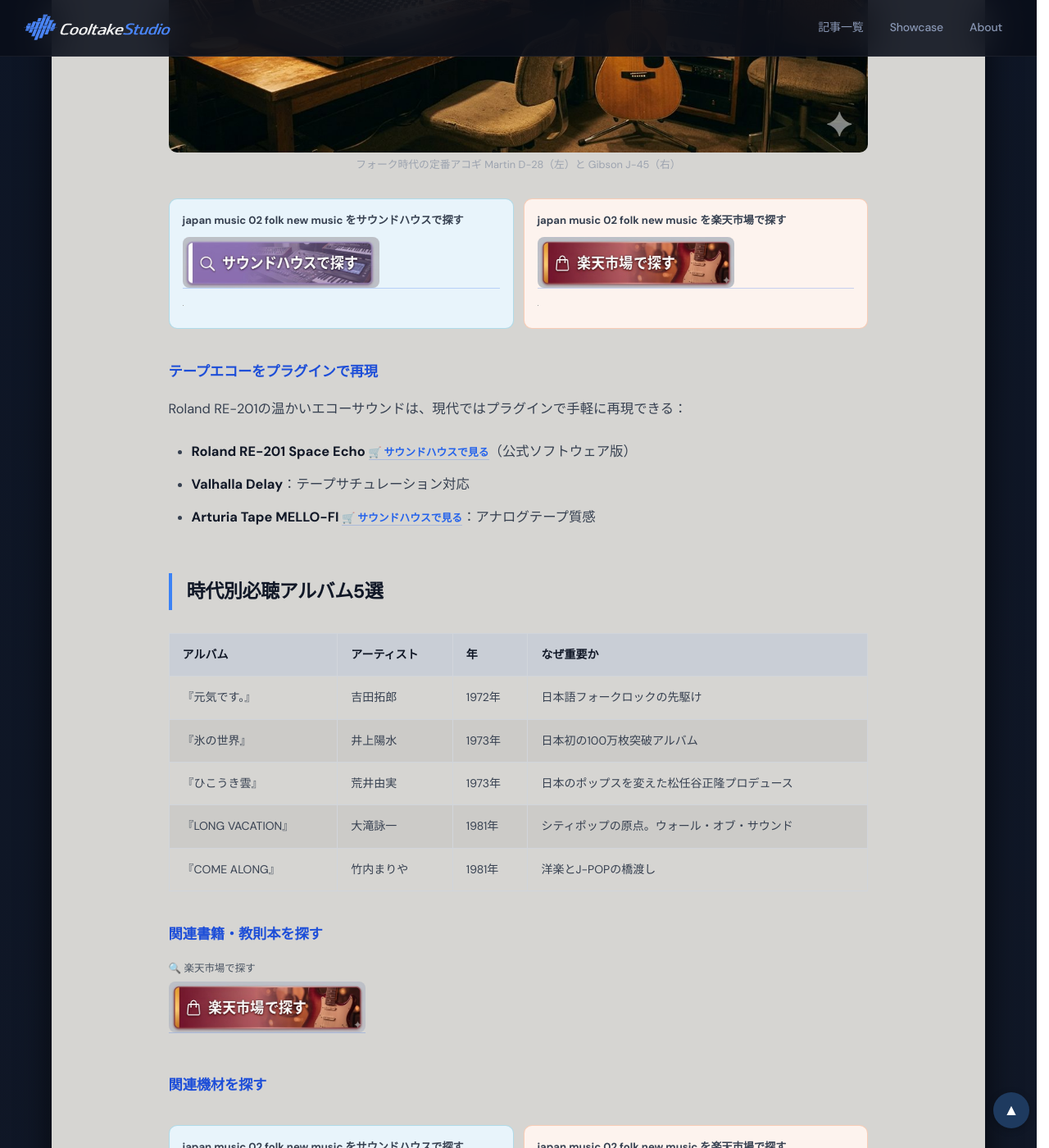
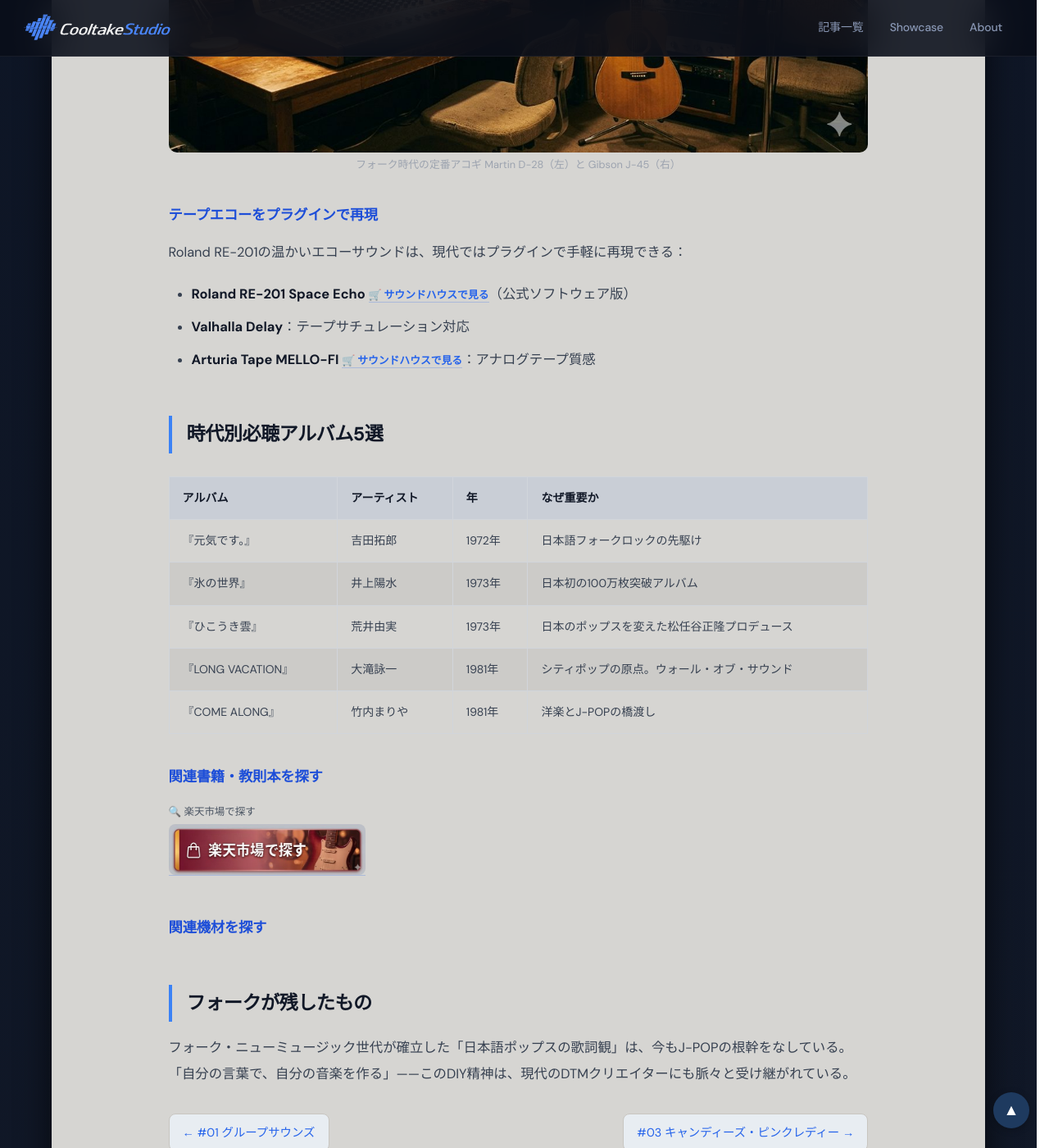
Before and after one commit to cooltake/cooltake-staging, a Jekyll site: the page built from _posts/2026-05-30-japan-music-02-folk-new-music.md, in a window 1280 px wide and 1400 px high, scrolled down 3703 px. Shown: the whole window at 82% size. Built offline with Jekyll 4.4.1, drawn with Linux system fonts in a browser that asks for light colours; some web fonts are replaced; some of the changed text lies outside the part shown.

Commit message:
revert: remove shop buttons from japan-music series (no search relevance)

```diff
--- a/_posts/2026-05-30-japan-music-02-folk-new-music.md
+++ b/_posts/2026-05-30-japan-music-02-folk-new-music.md
@@ -89,18 +89,6 @@
 <figcaption style='font-size:.8rem;color:#9ca3af;text-align:center;margin-top:.3rem;'>フォーク時代の定番アコギ Martin D-28（左）と Gibson J-45（右）</figcaption>
 </figure>
 
-<div style="display:flex;gap:.75rem;margin:2rem 0;">
-<div style="flex:1;padding:.8rem 1rem 1rem;background:#e8f4fb;border-radius:10px;border:1px solid rgba(8,145,178,.25);">
-<p style="margin:0 0 .5rem;color:#374151;font-size:.82rem;font-weight:bold;">japan music 02 folk new music をサウンドハウスで探す</p>
-<a href="https://h.accesstrade.net/sp/cc?rk=01001xqc00os63&url=https%3A%2F%2Fwww.soundhouse.co.jp%2Fsearch%2Findex%3Fs_category_cd%3D120" rel="nofollow" referrerpolicy="no-referrer-when-downgrade" style="display:block;text-decoration:none;"><img src="/assets/images/btn-soundhouse.jpg" alt="サウンドハウスで探す" width="240" style="height:auto;border-radius:8px;display:block;"></a>
-<img src="https://h.accesstrade.net/sp/rr?rk=01001xqc00os63" width="1" height="1" border="0" alt="" loading="lazy">
-</div>
-<div style="flex:1;padding:.8rem 1rem 1rem;background:#fdf3ee;border-radius:10px;border:1px solid rgba(234,88,12,.25);">
-<p style="margin:0 0 .5rem;color:#374151;font-size:.82rem;font-weight:bold;">japan music 02 folk new music を楽天市場で探す</p>
-<a href="https://hb.afl.rakuten.co.jp/ichiba/0b15ddc7.28c5c9ed.0b15ddc8.5d23dd4d/?pc=https%3A%2F%2Fsearch.rakuten.co.jp%2Fsearch%2Fmall%2FMartin%20%E3%82%A2%E3%82%B3%E3%83%BC%E3%82%B9%E3%83%86%E3%82%A3%E3%83%83%E3%82%AF%E3%82%AE%E3%82%BF%E3%83%BC%2F" rel="nofollow" referrerpolicy="no-referrer-when-downgrade" style="display:block;text-decoration:none;"><img src="/assets/images/btn-rakuten.jpg" alt="楽天市場で探す" width="240" style="height:auto;border-radius:8px;display:block;"></a>
-<img src="//i.moshimo.com/af/i/impression?a_id=5565352&amp;p_id=54&amp;pc_id=54&amp;pl_id=616" width="1" height="1" style="border:none;" alt="" loading="lazy">
-</div>
-</div>
 
 ### テープエコーをプラグインで再現
 
@@ -128,18 +116,6 @@
 
 ### 関連機材を探す
 
-<div style="display:flex;gap:.75rem;margin:2rem 0;">
-<div style="flex:1;padding:.8rem 1rem 1rem;background:#e8f4fb;border-radius:10px;border:1px solid rgba(8,145,178,.25);">
-<p style="margin:0 0 .5rem;color:#374151;font-size:.82rem;font-weight:bold;">japan music 02 folk new music をサウンドハウスで探す</p>
-<a href="https://h.accesstrade.net/sp/cc?rk=01001xqc00os63&url=https%3A%2F%2Fwww.soundhouse.co.jp%2Fsearch%2Findex%3Fs_category_cd%3D120" rel="nofollow" referrerpolicy="no-referrer-when-downgrade" style="display:block;text-decoration:none;"><img src="/assets/images/btn-soundhouse.jpg" alt="サウンドハウスで探す" width="240" style="height:auto;border-radius:8px;display:block;"></a>
-<img src="https://h.accesstrade.net/sp/rr?rk=01001xqc00os63" width="1" height="1" border="0" alt="" loading="lazy">
-</div>
-<div style="flex:1;padding:.8rem 1rem 1rem;background:#fdf3ee;border-radius:10px;border:1px solid rgba(234,88,12,.25);">
-<p style="margin:0 0 .5rem;color:#374151;font-size:.82rem;font-weight:bold;">japan music 02 folk new music を楽天市場で探す</p>
-<a href="https://hb.afl.rakuten.co.jp/ichiba/0b15ddc7.28c5c9ed.0b15ddc8.5d23dd4d/?pc=https%3A%2F%2Fsearch.rakuten.co.jp%2Fsearch%2Fmall%2F%E3%82%A2%E3%82%B3%E3%83%BC%E3%82%B9%E3%83%86%E3%82%A3%E3%83%83%E3%82%AF%E3%82%AE%E3%82%BF%E3%83%BC%20Martin%2F" rel="nofollow" referrerpolicy="no-referrer-when-downgrade" style="display:block;text-decoration:none;"><img src="/assets/images/btn-rakuten.jpg" alt="楽天市場で探す" width="240" style="height:auto;border-radius:8px;display:block;"></a>
-<img src="//i.moshimo.com/af/i/impression?a_id=5565352&amp;p_id=54&amp;pc_id=54&amp;pl_id=616" width="1" height="1" style="border:none;" alt="" loading="lazy">
-</div>
-</div>
 
 ## フォークが残したもの
 
```
